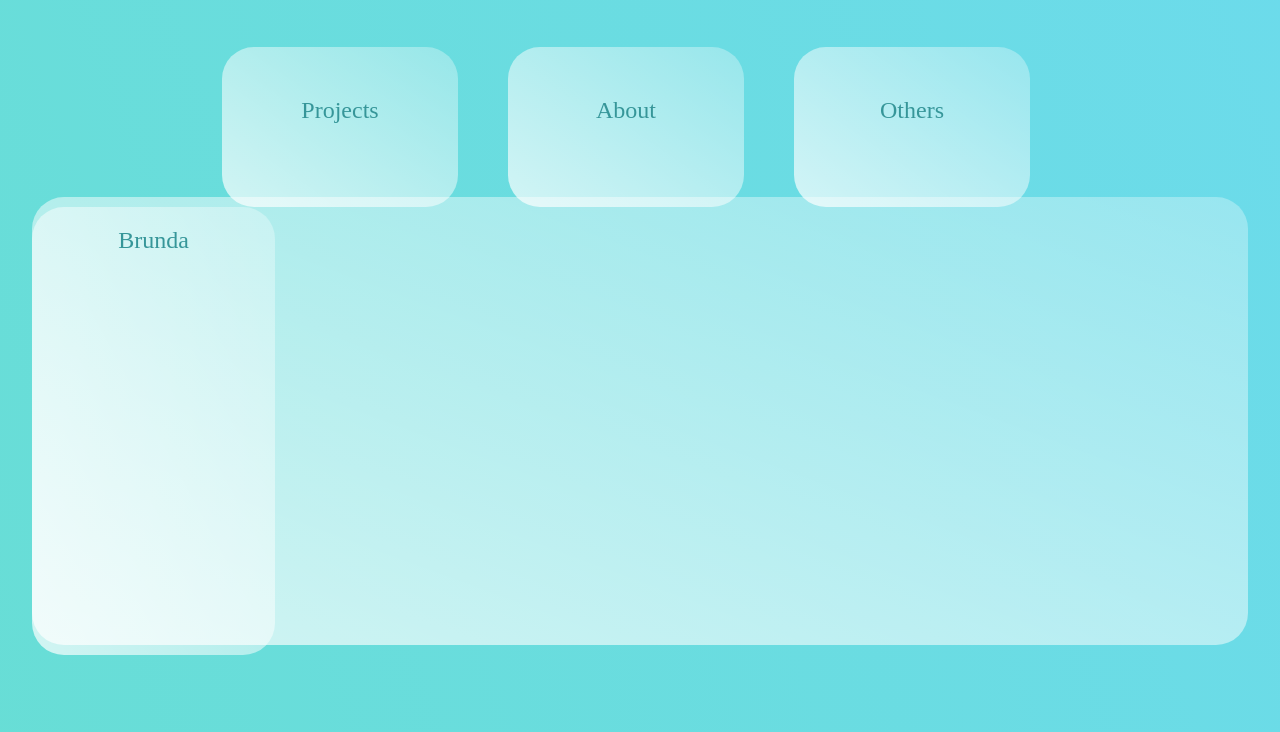
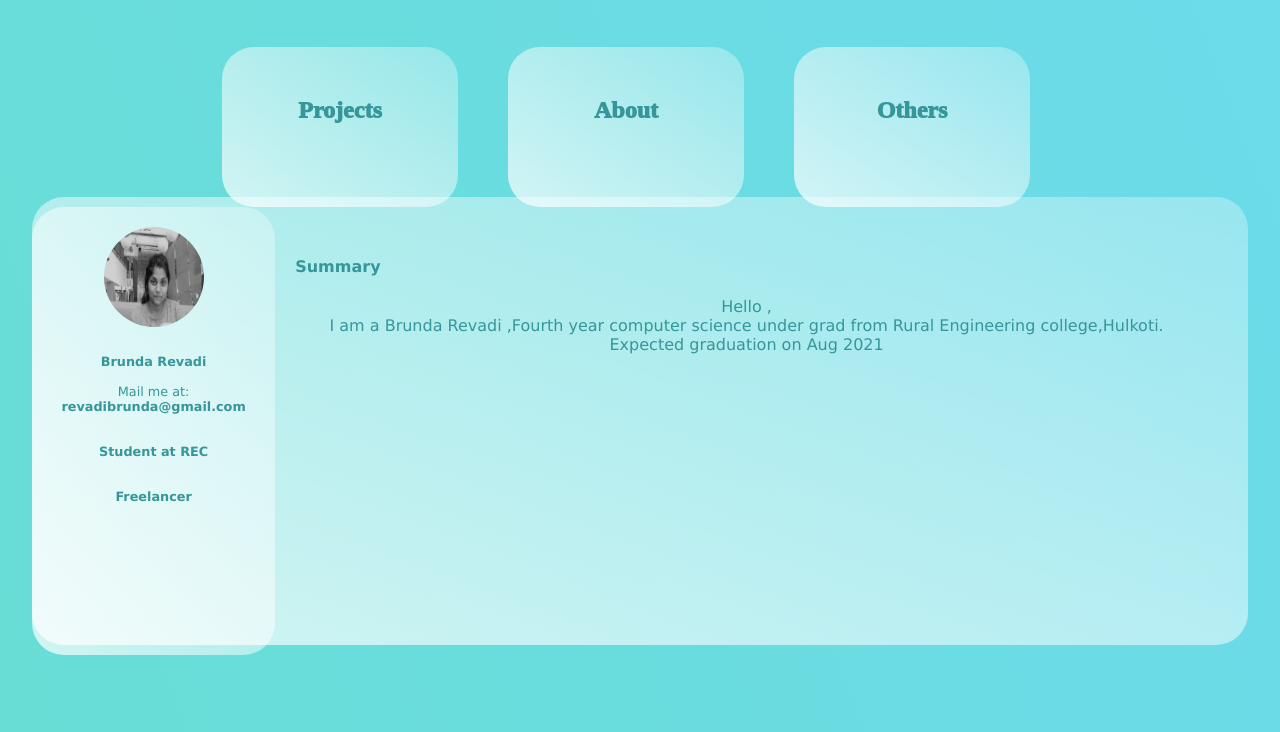
Before and after one commit to BrundaBR/portfolio, a plain HTML site: page index.html in a window 1280 px wide. Shown: the part 68-800 px from the top of the page. Drawn offline with Linux system fonts and the light colour scheme.

Commit message:
summary section done

```diff
--- a/index.css
+++ b/index.css
@@ -21,6 +21,7 @@ a{
     color: rgb(54, 150, 153);
     font-style: bold;
     font-size: 1.5rem;
+    font-weight: 1000;
 
 }
 .sq1{
@@ -103,3 +104,49 @@ a{
     font-weight: 100;
     font-style: bold;
 }
+
+
+.profileimg{
+    width: 100px;
+    height: 100px;
+    border-radius: 100px;
+    background-size: cover;
+    display: block;
+   }
+   .info{
+       font-size: 0.8rem;
+       color: rgb(54, 150, 153);
+
+       font-weight: 200;
+       font-family: Verdana, Geneva, Tahoma, sans-serif;
+   }
+
+
+   .summary{
+       font-size: 1rem;
+       color: rgb(54, 150, 153);
+
+       font-family: Verdana, Geneva, Tahoma, sans-serif;
+       margin-top: 50px;
+
+   }
+   .headsummary{
+    font-size: 1rem;
+    color: rgb(54, 150, 153);
+    font-weight: 1000;
+    font-family: Verdana, Geneva, Tahoma, sans-serif;
+    float: left;
+    padding-top: 50px;
+    padding-left: 20px;
+
+   }
+   .content{
+    font-size: 1rem;
+    color: rgb(54, 150, 153);
+    font-family: Verdana, Geneva, Tahoma, sans-serif;
+    padding-top: 100px;
+    padding-left: 30px;
+    padding-right: 30px;
+
+
+   }
--- a/index.html
+++ b/index.html
@@ -28,8 +28,30 @@
   <center>
 <section class="profile">
 <div class="sidebar">
-    Brunda
+    <img class="profileimg" src="/images/profilecrop.jpg" alt="profile">
+    <br>
+    <div class="info"><b>Brunda Revadi</b><br>
+        <br>
+        Mail me at:
+        <b>revadibrunda@gmail.com</b>
+        <br> <br> <br>
+        <b>Student at REC</b>
+        <br>
+        <br><br>
+        <b>Freelancer</b>
+
+    </div>
+
+
 </div>
+<div class="summary">
+    <div class="headsummary">Summary</div>
+   <div class="content">
+       <p>Hello ,<br>I am a Brunda Revadi ,Fourth year computer science under grad from Rural Engineering college,Hulkoti.<br>
+    Expected graduation on Aug 2021</p>
+   </div>
+</div>
+
 
 </section>
 </center>
```
Also changed, not shown: images/profile.jpg (added), images/profilecrop.jpg (added).
